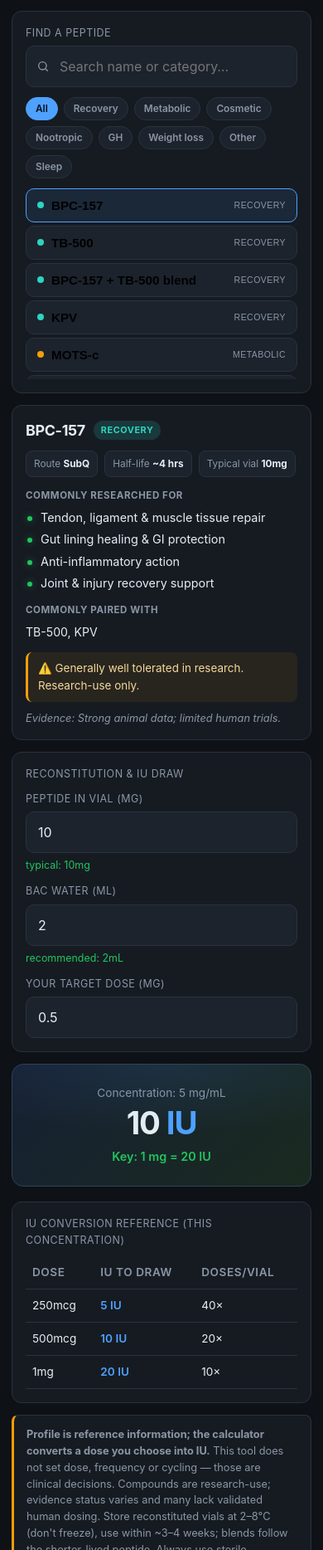
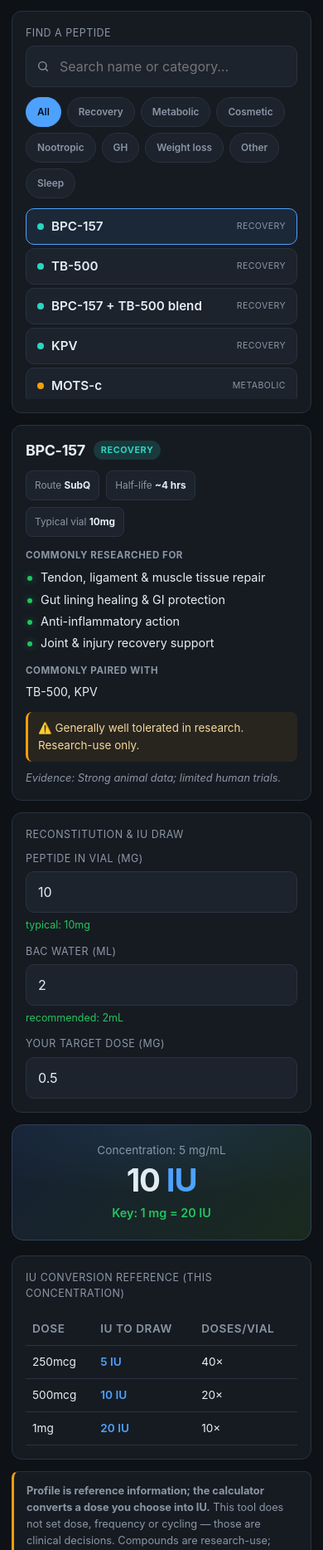
Before and after one commit to mcfearless75/peptide-tool, a plain HTML site: page index.html in a window 390 px wide. Shown: the part 132-2000 px from the top of the page at 83% size. Drawn offline with Linux system fonts and the light colour scheme.

Commit message:
feat: full mobile responsiveness — touch targets, safe-area insets, 320px support, scrollable table

```diff
--- a/index.html
+++ b/index.html
@@ -2,7 +2,8 @@
 <html lang="en-GB">
 <head>
 <meta charset="UTF-8">
-<meta name="viewport" content="width=device-width, initial-scale=1.0">
+<meta name="viewport" content="width=device-width, initial-scale=1.0, viewport-fit=cover">
+<meta name="theme-color" content="#0e1116">
 <title>CC PEP — Peptide Reference & Reconstitution Tool</title>
 <style>
   :root{
@@ -12,7 +13,7 @@
   }
   *{box-sizing:border-box;margin:0;padding:0}
   html{-webkit-text-size-adjust:100%}
-  body{background:radial-gradient(900px 500px at 50% -10%,#16202e 0%,var(--bg) 55%);color:var(--txt);font-family:var(--font);line-height:1.55;padding:24px 20px 40px;max-width:780px;margin:0 auto;-webkit-font-smoothing:antialiased}
+  body{background:radial-gradient(900px 500px at 50% -10%,#16202e 0%,var(--bg) 55%);color:var(--txt);font-family:var(--font);line-height:1.55;padding:24px 20px 40px;padding-left:max(20px,env(safe-area-inset-left));padding-right:max(20px,env(safe-area-inset-right));padding-bottom:max(40px,env(safe-area-inset-bottom));max-width:780px;margin:0 auto;-webkit-font-smoothing:antialiased;-webkit-tap-highlight-color:transparent}
   h1{font-size:1.5rem;font-weight:700;letter-spacing:-.02em;animation:fadeDown .5s ease both}
   .sub{color:var(--mut);font-size:.9rem;margin-top:4px;margin-bottom:20px;animation:fadeDown .5s .05s ease both}
   .card{background:var(--panel);border:1px solid var(--line);border-radius:var(--radius);padding:20px;margin-bottom:18px;animation:rise .5s ease both}
@@ -48,7 +49,9 @@
   .big .iu{color:var(--accent)}
   .key{font-size:.9rem;color:var(--accent2);margin-top:10px;font-weight:600}
   .blend{font-size:.82rem;color:var(--warn);margin-top:8px;display:none}
-  table{width:100%;border-collapse:collapse;margin-top:4px}
+  .tscroll{overflow-x:auto;-webkit-overflow-scrolling:touch}
+  table{width:100%;border-collapse:collapse;margin-top:4px;min-width:300px}
+  th,td{white-space:nowrap}
   th,td{text-align:left;padding:10px 12px;font-size:.9rem;border-bottom:1px solid var(--line)}
   th{color:var(--mut);font-size:.72rem;text-transform:uppercase;letter-spacing:.04em;font-weight:600}
   tbody tr{animation:slideIn .35s ease both}
@@ -60,19 +63,40 @@
   @keyframes rise{from{opacity:0;transform:translateY(14px)}to{opacity:1;transform:none}}
   @keyframes slideIn{from{opacity:0;transform:translateX(-8px)}to{opacity:1;transform:none}}
   @keyframes pop{0%{transform:scale(1)}40%{transform:scale(1.06)}100%{transform:scale(1)}}
+  @media (max-width:640px){
+    .row{grid-template-columns:1fr 1fr;gap:12px}
+  }
   @media (max-width:520px){
-    body{padding:18px 14px 36px}
+    body{padding:18px 14px 36px;padding-left:max(14px,env(safe-area-inset-left));padding-right:max(14px,env(safe-area-inset-right));padding-bottom:max(36px,env(safe-area-inset-bottom))}
     h1{font-size:1.3rem}
     .sub{font-size:.85rem;margin-bottom:16px}
     .card{padding:16px;border-radius:12px;margin-bottom:14px}
     .row{grid-template-columns:1fr;gap:12px;margin-bottom:12px}
     .big{font-size:2.4rem}
     .pepname{font-size:1.12rem}
-    select,input{font-size:1rem;padding:14px}
+    select,input{font-size:16px;padding:14px}
     th,td{padding:9px 8px;font-size:.85rem}
-    .chip{font-size:.74rem;padding:6px 9px}
+    .chip{font-size:.74rem;padding:8px 10px}
+    .fbtn{padding:9px 13px;min-height:40px}
+    .pitem{min-height:48px}
+    .picklist{max-height:260px}
+    .filters{gap:6px}
+    .result{padding:20px 16px}
   }
-  @media (hover:none){.chip:hover{transform:none}}
+  @media (max-width:360px){
+    h1{font-size:1.18rem}
+    .big{font-size:2rem}
+    th,td{padding:8px 5px;font-size:.78rem}
+    .chip{font-size:.7rem;padding:7px 8px}
+    .chips{gap:6px}
+    .pcat{display:none}
+  }
+  @media (hover:none){
+    .chip:hover{transform:none}
+    .pitem:hover{transform:none}
+    .pitem:active{border-color:var(--accent);background:rgba(78,161,255,.10)}
+    .fbtn:active{border-color:var(--accent);color:var(--txt)}
+  }
   @media (prefers-reduced-motion:reduce){*{animation:none!important;transition:none!important}}
 
   /* search + filter picker */
@@ -80,12 +104,12 @@
   .search input{padding-left:40px}
   .search svg{position:absolute;left:13px;top:50%;transform:translateY(-50%);width:16px;height:16px;stroke:var(--mut);pointer-events:none}
   .filters{display:flex;gap:7px;flex-wrap:wrap;margin-bottom:12px}
-  .fbtn{background:var(--panel2);border:1px solid var(--line);color:var(--mut);font-family:var(--font);font-size:.74rem;font-weight:600;padding:6px 11px;border-radius:999px;cursor:pointer;transition:.15s;white-space:nowrap}
+  .fbtn{background:var(--panel2);border:1px solid var(--line);color:var(--mut);font-family:var(--font);font-size:.74rem;font-weight:600;padding:8px 13px;min-height:36px;border-radius:999px;cursor:pointer;transition:.15s;white-space:nowrap;touch-action:manipulation}
   .fbtn:hover{border-color:var(--accent);color:var(--txt)}
   .fbtn.on{background:var(--accent);border-color:var(--accent);color:#06101c}
   .picklist{max-height:230px;overflow-y:auto;display:flex;flex-direction:column;gap:4px;-webkit-overflow-scrolling:touch}
   .picklist::-webkit-scrollbar{width:8px}.picklist::-webkit-scrollbar-thumb{background:var(--line);border-radius:8px}
-  .pitem{display:flex;align-items:center;justify-content:space-between;gap:10px;background:var(--panel2);border:1px solid var(--line);border-radius:10px;padding:11px 13px;cursor:pointer;transition:.13s;text-align:left}
+  .pitem{display:flex;align-items:center;justify-content:space-between;gap:10px;background:var(--panel2);border:1px solid var(--line);border-radius:10px;padding:11px 13px;min-height:44px;cursor:pointer;transition:.13s;text-align:left;font-family:var(--font);color:var(--txt);touch-action:manipulation}
   .pitem:hover{border-color:var(--accent);transform:translateX(2px)}
   .pitem.on{border-color:var(--accent);background:rgba(78,161,255,.10)}
   .pitem .pn{font-size:.95rem;font-weight:600}
@@ -138,7 +162,7 @@
 
   <div class="card">
     <div class="ctitle">IU conversion reference (this concentration)</div>
-    <table><thead><tr><th>Dose</th><th>IU to draw</th><th id="splitHead" style="display:none">Each peptide</th><th>Doses/vial</th></tr></thead><tbody id="refBody"></tbody></table>
+    <div class="tscroll"><table><thead><tr><th>Dose</th><th>IU to draw</th><th id="splitHead" style="display:none">Each peptide</th><th>Doses/vial</th></tr></thead><tbody id="refBody"></tbody></table></div>
   </div>
 
   <div class="note">
```
